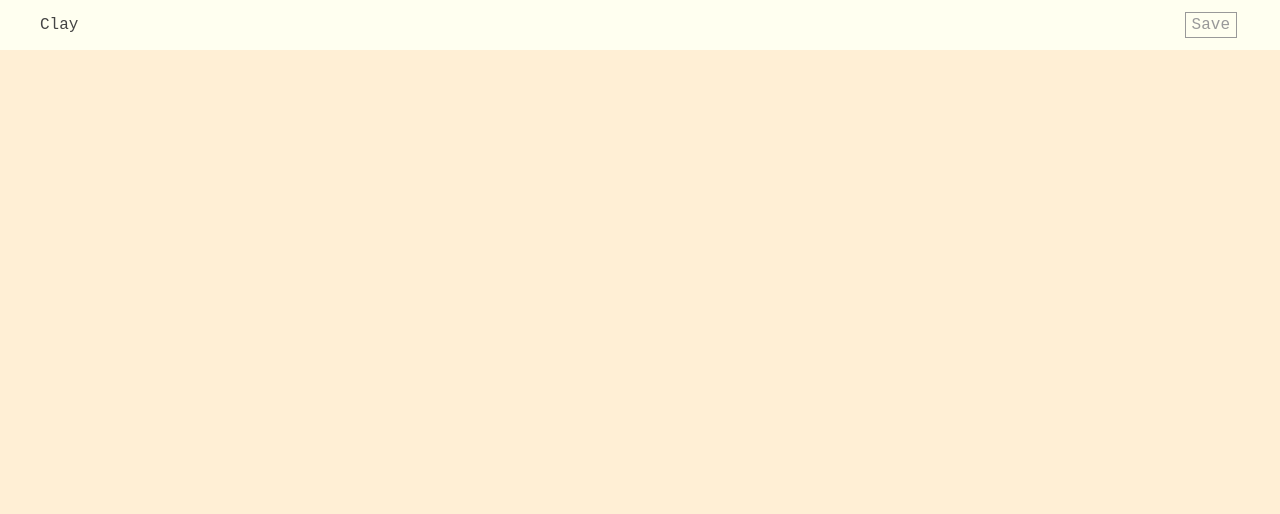
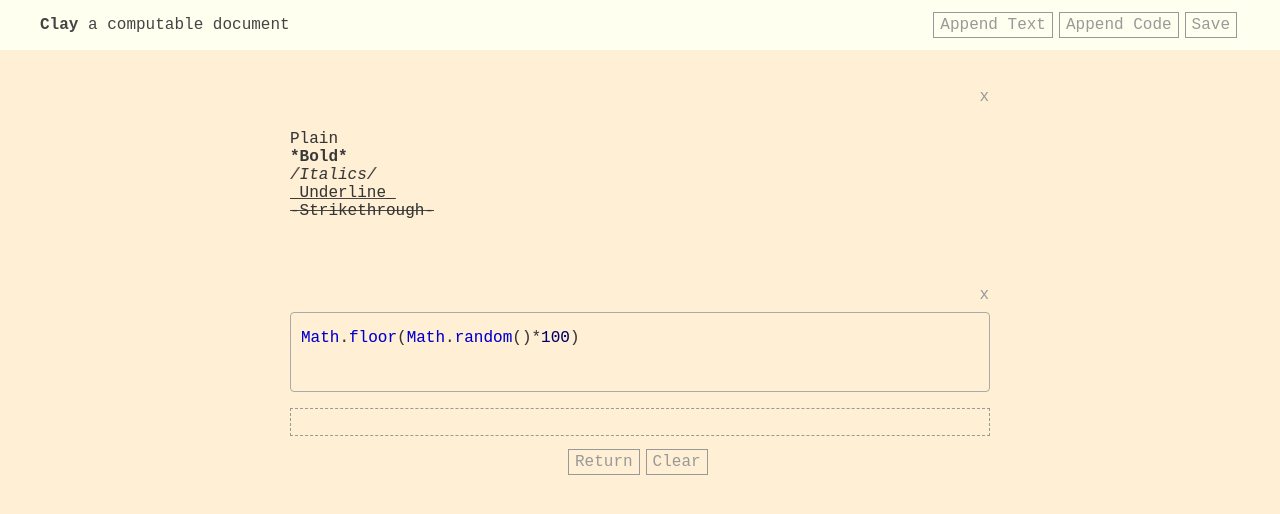
Before and after one commit to gnarmis/clay, a plain HTML site: page clay.html in a window 1280 px wide. Drawn offline with Linux system fonts and the light colour scheme.

Commit message:
Feature complete

```diff
--- a/clay.html
+++ b/clay.html
@@ -1,4 +1,4 @@
-<!doctype html>
+<!DOCTYPE html>
 <html>
 
 <head>
@@ -179,12 +179,12 @@
     /* Styles for the main document */
     #main { width: 720px; margin: 80px auto; background: #FFEFD5; }
     #top-nav-bar { margin-top: 16px; clear: both; font-family: monospace; list-style: none; padding: 0 40px; }
-    .fixed-nav-bar { position: fixed; top: 0; left: 0; z-index: 9999; width: 100%; height: 50px; background-color: #FFFFF0; }
+    .fixed-nav-bar { position: fixed; top: 0; left: 0; z-index: 9999; width: 100%; min-width: 768px; height: 50px; background-color: #FFFFF0; }
     .pull-right { display: inline-block; clear: none; float: right;}
     .pull-left { display: inline-block; clear: none; float: left; }
 
 
-    /* LDT highlight styles */
+    /* LDT highlight styles for code */
     .ldt .comment { color: silver; }
     .ldt .string { color: green; }
     .ldt .number { color: navy; }
@@ -192,6 +192,14 @@
     .ldt .keyword { font-weight: bold; display: inline-block; margin-bottom: -1px; }
     .ldt .variable { color: cyan; }
     .ldt .define { color: blue; }
+
+    /* LDT highlight styles for text */
+    .ldt .bold { font-weight: bold; }
+    .ldt .underline { text-decoration: underline; }
+    .ldt .italic { font-style: italic }
+    .ldt .strike { text-decoration: line-through; }
+    /* fix for bold/italic/non regular fonts on windows */
+    .ldt .fix { display: inline-block; margin-bottom: -1px; }
 
     /* Custom LDT styles */
     .ldt, .ldt label {padding: 0px; margin-top: 16px; padding: 0 10px 10px 10px;}
@@ -219,7 +227,7 @@
     .unit .result .output { color: #444; }
     .unit .result .error { color: #FF6347; }
     .unit .code {
-      resize: vertical; min-height: 80px; margin-top: 16px; margin-bottom: 16px; overflow: hidden; padding: 0 10px 10px 10px;
+      min-height: 80px; margin-top: 16px; margin-bottom: 16px; overflow: hidden; padding: 0 10px 10px 10px;
       resize: none; border: 1px solid #aaa;
       box-sizing: border-box; -moz-box-sizing: border-box; -webkit-box-sizing: border-box;
       border-radius: 4px; -moz-border-radius: 4px; -webkit-border-radius: 4px;
@@ -228,10 +236,16 @@
     .unit .buttons { margin: 5px auto; display: block; width: 150px; }
     .unit .buttons .return, .unit .buttons .clear { display: inline-block; }
 
+    /* Styles for sections of text */
+    .section { min-height: 16px;}
+    .section .text { resize: none; min-height: 80px; margin-top: 16px; margin-bottom: 16px;}
 
-    a.btn { text-decoration: none; border: 1px solid #999; color: #999; text-align: center; padding: 3px 6px; margin: 3px; }
+    a.btn { text-decoration: none; border: 1px solid #999; color: #999; text-align: center; padding: 3px 6px; margin: 3px; font-family: monospace; }
     a.btn:hover { text-decoration: none; color: #eee; border: 1px solid #444; background: #444; }
     a.btn:focus { text-decoration: none; color: #eee; background: #111; border: 1px solid #444; }
+
+    /* Special styles for the remove buttons */
+    a.remove-section.btn, a.remove-unit.btn {border: none;margin: 5px;}
 
     /* Special debug info box styles */
     #debug { width: 300px; min-height: 32px; padding: 5px; border: 1px solid #999; font-size: 12px; top: 10px; left: 10px; position: absolute; color: #999; background: #FFEFD5; z-index: -1; display: none; }
@@ -249,8 +263,10 @@
 
   <div class="fixed-nav-bar">
     <ul id="top-nav-bar">
-      <li class="pull-left">Clay</li>
+      <li class="pull-left"><b>Clay</b>&nbsp;a computable document</li>
       <li class="pull-right"><a id="save-btn" class="btn" href="#footer">Save</a></li>
+      <li class="pull-right"><a id="append-unit" href="#main" class="btn">Append Code</a></li>
+      <li class="pull-right"><a id="append-section" href="#main" class="btn">Append Text</a></li>
     </ul>
   </div>
 
@@ -270,6 +286,7 @@
     };
   </script>
 
+  <!-- Main script for Clay -->
   <script type="text/javascript">
     /* Some useful hacks */
     // add trim() function for removing whitespace
@@ -349,6 +366,7 @@
 
       // Append a unit to the parent Node
       var unit = '<div id="unit-' + unitId +'" class="unit">' +
+        '<div class="header"><a href="#unit-' + unitId + '" class="btn remove-unit pull-right">x</a></div>' +
         '<textarea class="code"></textarea>' +
         '<div class="result">' +
           '<div class="output"></div>' +
@@ -370,13 +388,37 @@
       }
 
       // Enable syntax highlighting via LDT as well as events
-      new TextareaDecorator(doc.firstWhere(identifier + ' textarea'), parser);
+      new TextareaDecorator(doc.firstWhere(identifier + ' textarea'), codeParser);
+      setupEvents();
+    };
+
+    function createSectionWithText(parent, text) {
+      var sectionId = +new Date();
+      var identifier = '#section-'+sectionId;
+
+      // Append a section to the parent node
+      var section = '<div id="section-' + sectionId + '" class="section">' +
+        '<div class="header"><a href="#section-' + sectionId + '" class="btn remove-section pull-right">x</a></div>' +
+        '<textarea class="text"></textarea>' +
+        '</div>';
+      parent.insertAdjacentHTML('beforeend', section);
+
+      // We want to fill the textarea with text if we were asked to do that
+      if (text != undefined && text != null & text != '') {
+        var textarea = doc.firstWhere(identifier + ' textarea');
+        if (textarea != undefined && textarea != null) {
+          textarea.value = text;
+        }
+      }
+
+      // Enable syntax highlighting via LDT as well as events
+      new TextareaDecorator(doc.firstWhere(identifier + ' textarea'), wysiwygParser);
       setupEvents();
     };
 
     // A simple, generic grammar, taken from
     // https://github.com/kueblc/LDT/blob/master/examples/generic.html
-    var parser = new Parser({
+    var codeParser = new Parser({
       whitespace: /\s+/,
       comment: /\/\*([^\*]|\*[^\/])*(\*\/?)?|(\/\/|#)[^\r\n]*/,
       string: /"(\\.|[^"\r\n])*"?|'(\\.|[^'\r\n])*'?/,
@@ -388,12 +430,25 @@
       other: /\S+/,
     });
 
+    // Another parser I stole from LDT ;)
+    // https://github.com/kueblc/LDT/blob/master/examples/wysiwyg.html
+    var wysiwygParser = new Parser({
+      whitespace: /\s+/,
+      "bold fix": /\*[^\*\r\n]*\*?/,
+      underline: /_[^_]*_?/,
+      "italic fix": /\/[^\/\r\n]*\/?/,
+      strike: /-[^-]*-?/,
+      other: /\S+/
+    });
+
     // We can call this many times because EventTarget.addEventListener
     // discards calls with arguments that are identical to a previous call
-    function setupEvents() {
+    function setupEvents(parent) {
+      if (parent == undefined) {parent = doc.find('main')};
+
       // Clicking Return in any unit will execute the code in that unit
       forEach(doc.where('.return'), function(index, value) {
-        value.addEventListener('click', function(e){
+        value.addEventListener('click', function(e) {
           executeCode(e.target.getAttribute('href'));
         });
       });
@@ -405,10 +460,28 @@
         });
       });
 
-      // Trigger saving of all of the page's current HTML when save button is clicked
-      doc.firstWhere('#save-btn').addEventListener('click', function(e) {
-        html = '<!DOCTYPE html>\n<html>\n\t' + document.documentElement.innerHTML + '\n</html>';
-        console.saveHtml(html);
+      // Clicking Remove in any section will remove the section
+      forEach(doc.where('.remove-section'), function(index, value) {
+        value.addEventListener('click', function(e) {
+          var section = doc.firstWhere(e.target.getAttribute('href'));
+          if (section != null) {
+            if (confirm("Really remove this section of text?")) {
+              parent.removeChild(section);
+            };
+          };
+        });
+      });
+
+      // Clicking Remove in any unit will remove the unit
+      forEach(doc.where('.remove-unit'), function(index, value) {
+        value.addEventListener('click', function(e) {
+          var unit = doc.firstWhere(e.target.getAttribute('href'));
+          if (unit != null) {
+            if (confirm("Really remove this unit of code?")) {
+              parent.removeChild(unit);
+            };
+          };
+        });
       });
     };
 
@@ -419,7 +492,7 @@
     // text in the pre tags in the page and set up LDT ourselves
     function detectAndSetupExistingUnits(parent) {
       var existingPreTags = doc.where('.ldt.code pre');
-      console.dir(existingPreTags);
+
       forEach(existingPreTags, function(index, node) {
         // replace the entire unit after grabbing the pre tag's value
         var code = node.innerText;
@@ -430,9 +503,41 @@
       });
     };
 
+    function detectAndSetupExistingSections(parent) {
+      var existingPreTags = doc.where('.ldt.text pre');
+
+      forEach(existingPreTags, function(index, node) {
+        // replace the entire unit after grabbing the pre tag's value
+        var text = node.innerText;
+        parent.removeChild(node.parentNode.parentNode);
+        // create new code unit and put in the old code and ensure
+        // highlighting and events work
+        createSectionWithText(parent, text)
+      });
+    };
+
     // Run this code after the page is loaded
     window.onload = function() {
       detectAndSetupExistingUnits(doc.find('main'));
+      detectAndSetupExistingSections(doc.find('main'));
+
+      createSectionWithText(doc.find('main'), 'Plain\n*Bold*\n/Italics/\n_Underline_\n-Strikethrough-');
+      createCodeUnitWithCode(doc.find('main'), 'Math.floor(Math.random()*100)');
+
+      // Append buttons
+      doc.firstWhere('#append-section').addEventListener('click', function(e) {
+        createSectionWithText(doc.firstWhere(e.target.getAttribute('href')));
+      });
+      doc.firstWhere('#append-unit').addEventListener('click', function(e) {
+        createCodeUnitWithCode(doc.firstWhere(e.target.getAttribute('href')));
+      });
+
+      // Trigger saving of all of the page's current HTML when save button is clicked
+      doc.firstWhere('#save-btn').addEventListener('click', function(e) {
+        html = '<!DOCTYPE html>\n<html>\n\t' + document.documentElement.innerHTML + '\n</html>';
+        console.saveHtml(html);
+      });
+
       setupEvents();
     };
   </script>
```
